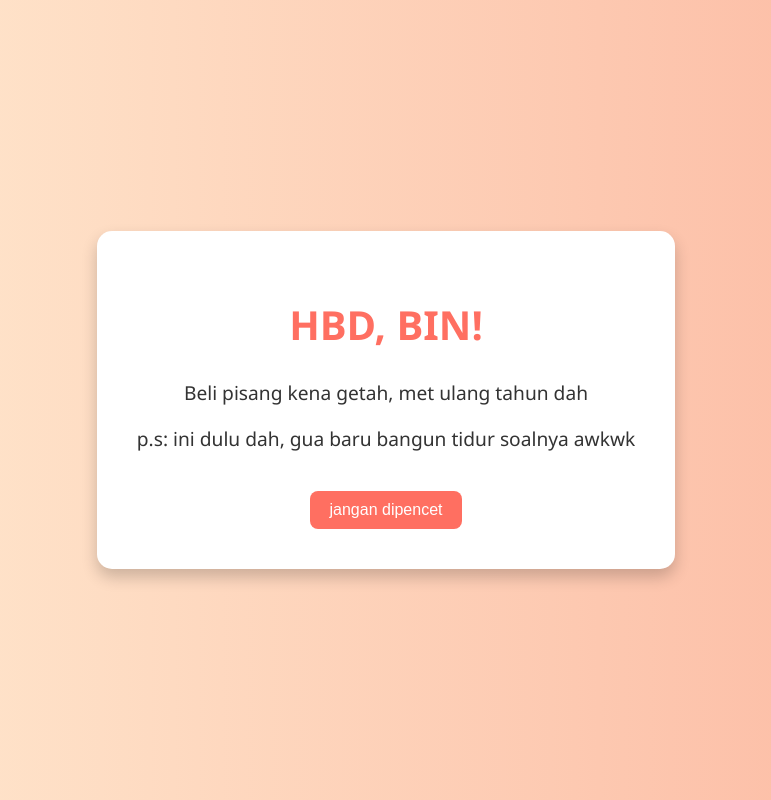
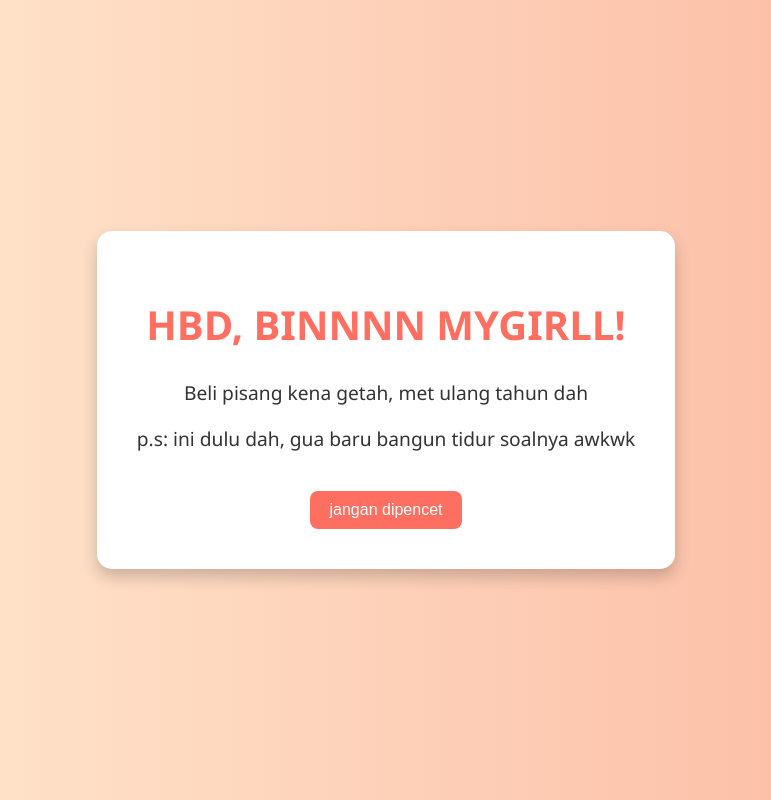
Before and after one commit to if-els3/nyobadoang, a plain HTML site: page index.html in a window 1280 px wide. Shown: the whole page, without its empty margins (254-1025 px from the left). Drawn offline with Linux system fonts and the light colour scheme.

Commit message:
Update index.html

```diff
--- a/index.html
+++ b/index.html
@@ -8,7 +8,7 @@
 </head>
 <body>
   <div class="container">
-    <h1>HBD, BIN!</h1>
+    <h1>HBD, BINNNN MYGIRLL!</h1>
     <p>Beli pisang kena getah, met ulang tahun dah</p>
     <p>p.s: ini dulu dah, gua baru bangun tidur soalnya awkwk</p>
     <button onclick="alert('yaallah lu batu banget dibilangin, tapi have an amazing day ya cantik!')">jangan dipencet</button>
```
